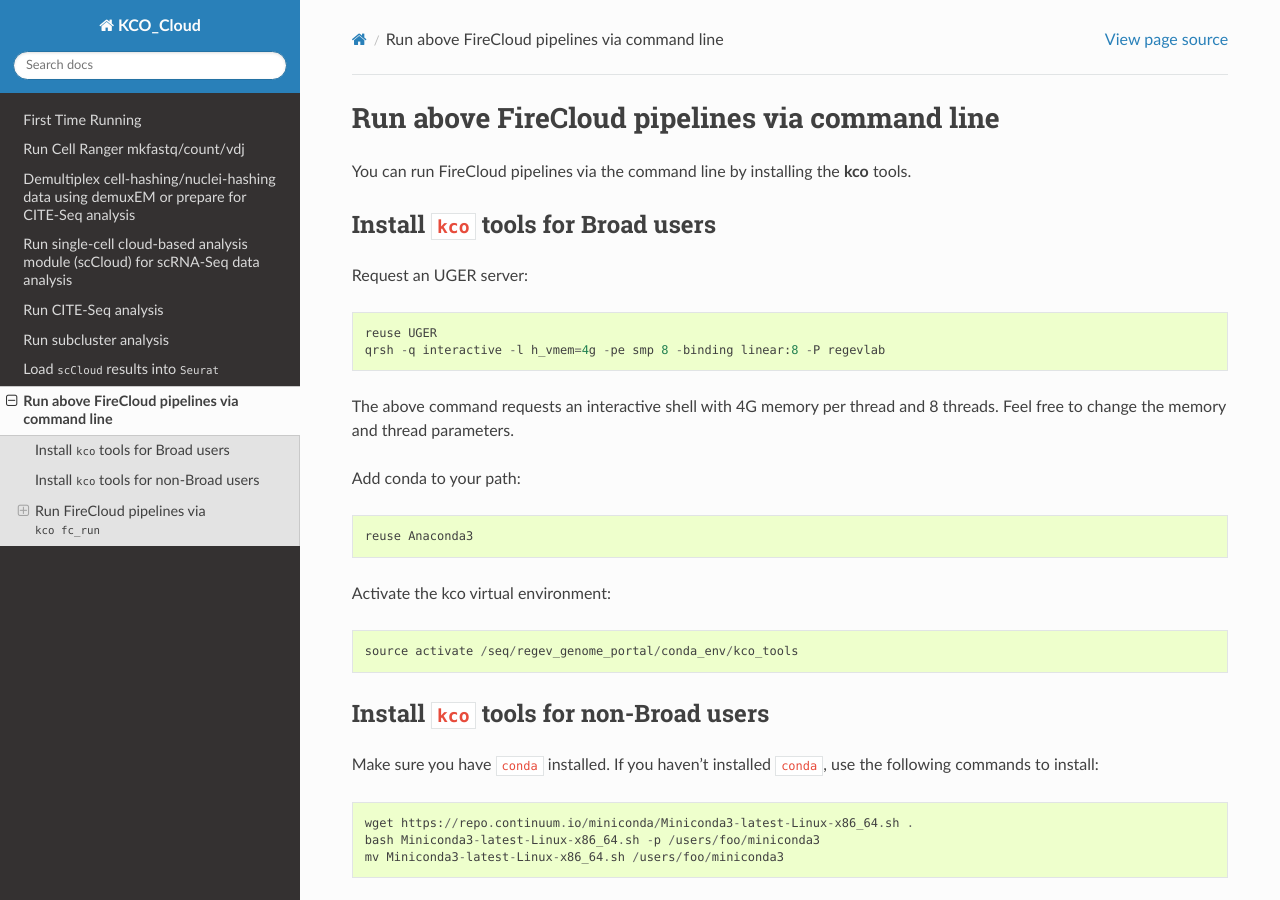
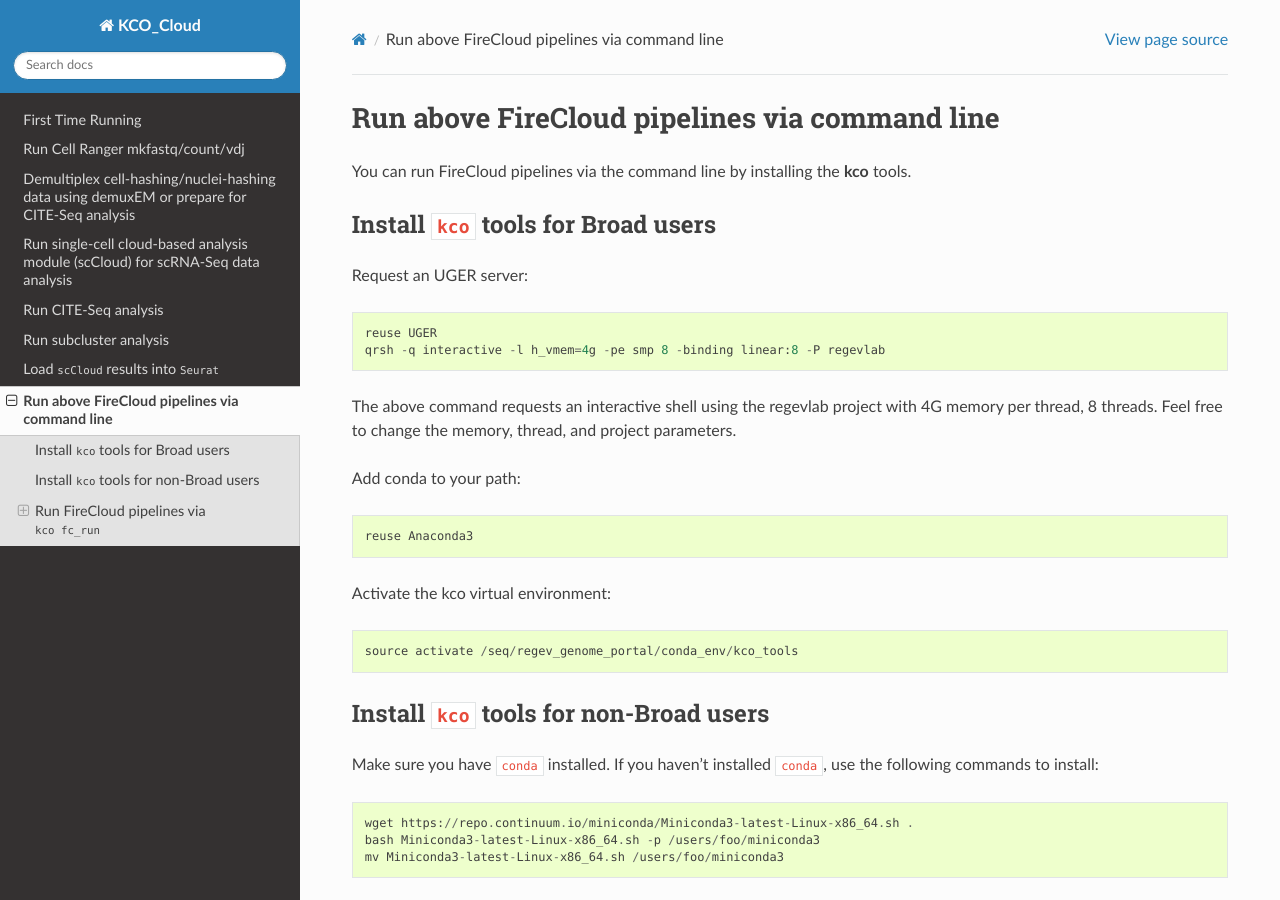
Before and after one commit to lilab-bcb/cumulus, a Sphinx documentation site: the page built from docs/command_line.rst, in a window 1280 px wide and 900 px high. Built offline with Sphinx 7.4.7 and the Read the Docs theme 2.0.0, drawn with Linux system fonts in a browser that asks for light colours.

Commit message:
added -P flag description for qsub

```diff
--- a/docs/command_line.rst
+++ b/docs/command_line.rst
@@ -10,7 +10,7 @@ Request an UGER server::
 	reuse UGER
 	qrsh -q interactive -l h_vmem=4g -pe smp 8 -binding linear:8 -P regevlab
 
-The above command requests an interactive shell with 4G memory per thread and 8 threads. Feel free to change the memory and thread parameters.
+The above command requests an interactive shell using the regevlab project with 4G memory per thread, 8 threads. Feel free to change the memory, thread, and project parameters.
 
 Add conda to your path::
 
```
